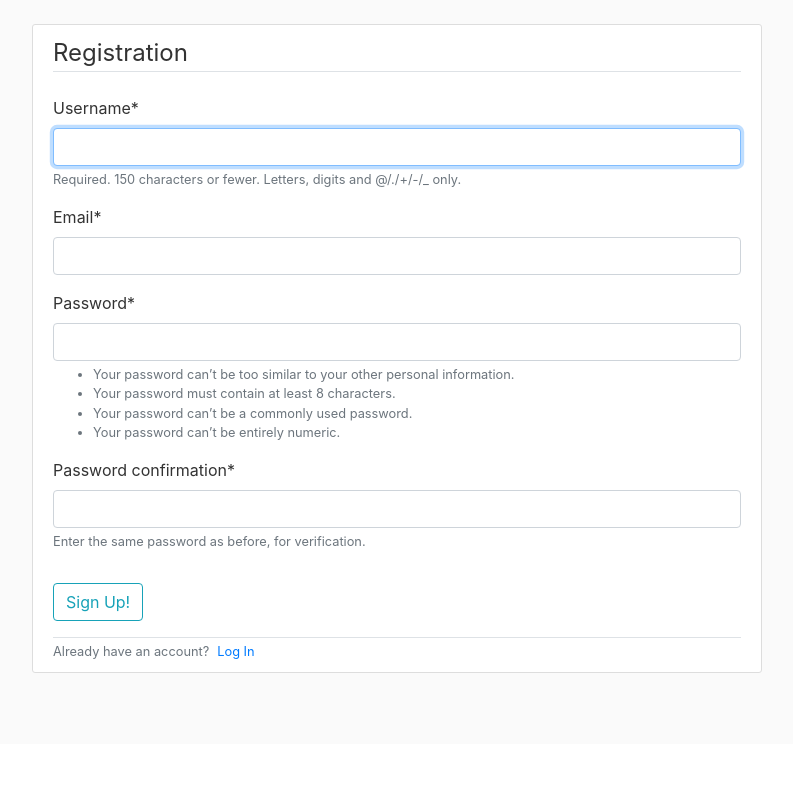
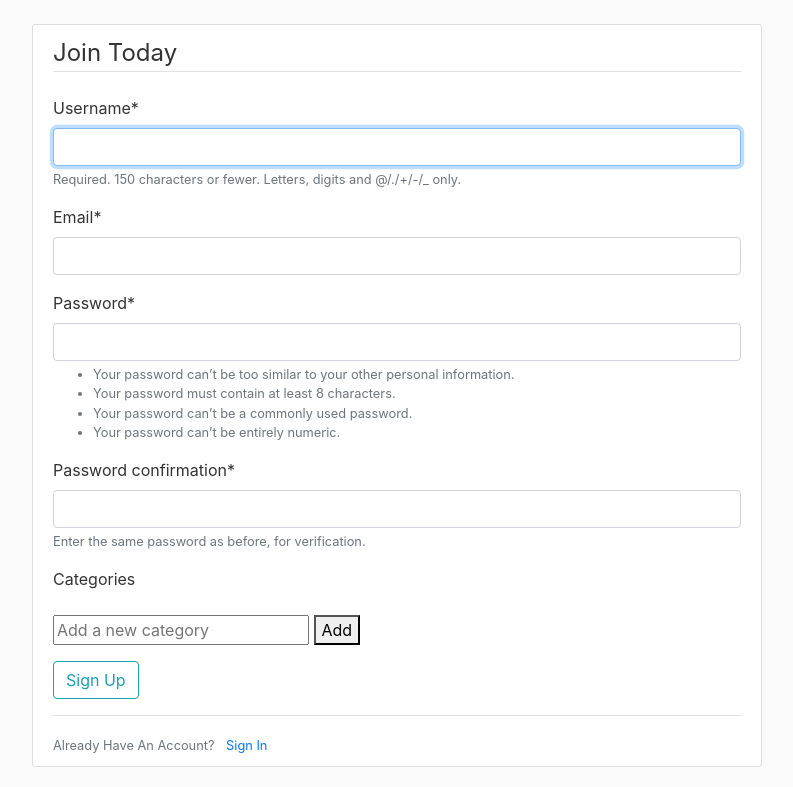
Before and after one commit to Handenurcoskun/SWE574-Team2, a Django app: page /register/ in a window 1280 px wide. Shown: the part 56-843 px from the top of the page, without its empty margins (53-846 px from the left). Before the commit the page ends 729 px from the top, so only its background shows below. Run offline with Django 4.2, Linux system fonts and the light colour scheme; some libraries are stand-ins or nearby versions.

Commit message:
Category feature update

```diff
--- a/users/forms.py
+++ b/users/forms.py
@@ -1,14 +1,9 @@
 from django import forms
 from django.contrib.auth.models import User
 from django.contrib.auth.forms import UserCreationForm
-from .models import Profile
+from django.forms import MultipleHiddenInput
+from .models import Profile, Category
 
-class UserRegisterForm(UserCreationForm):
-    email = forms.EmailField()
-
-    class Meta:
-        model = User
-        fields = ['username', 'email', 'password1', 'password2']
 
 class UserUpdateForm(forms.ModelForm):
         email = forms.EmailField()
@@ -17,7 +12,99 @@
             model = User
             fields = ['username', 'email']
 
+# CATEGORIES = [
+#     ('art', 'Art'),
+#     ('baseball', 'Baseball'),
+#     ('basketball', 'Basketball'),
+#     ('business', 'Business'),
+#     ('culture', 'Culture'),
+#     ('economy', 'Economy'),
+#     ('education', 'Education'),
+#     ('entertainment', 'Entertainment'),
+#     ('environment', 'Environment'),
+#     ('earthquakes', 'Earthquakes'),
+#     ('fashion', 'Fashion'),
+#     ('food', 'Food'),
+#     ('football', 'Football'),
+#     ('games', 'Games'),
+#     ('health', 'Health'),
+#     ('history', 'History'),
+#     ('hockey', 'Hockey'),
+#     ('language', 'Language'),
+#     ('literature', 'Literature'),
+#     ('music', 'Music'),
+#     ('nature', 'Nature'),
+#     ('philosophy', 'Philosophy'),
+#     ('politics', 'Politics'),
+#     ('religion', 'Religion'),
+#     ('science', 'Science'),
+#     ('society', 'Society'),
+#     ('software', 'Software'),
+#     ('sports', 'Sports'),
+#     ('technology', 'Technology'),
+#     ('tennis', 'Tennis'),
+#     ('travel', 'Travel'),
+#     ('volleyball', 'Volleyball'),
+# ]
+
+
 class ProfileUpdateForm(forms.ModelForm):
+    categories = forms.ModelMultipleChoiceField(
+        queryset=Category.objects.all(),
+        widget=forms.CheckboxSelectMultiple,
+    )
+    custom_category = forms.CharField(
+        max_length=100,
+        required=False,
+        help_text="Enter a new category name if you can't find it in the list above."
+    )
+
     class Meta:
         model = Profile
-        fields = ['image']
+        fields = ['image', 'categories', 'custom_category']
+
+    def save(self, commit=True):
+        profile = super(ProfileUpdateForm, self).save(commit=False)
+        if commit:
+            profile.save()
+        selected_categories = self.cleaned_data.get('categories')
+        custom_category_name = self.cleaned_data.get('custom_category')
+        if custom_category_name:
+            custom_category, created = Category.objects.get_or_create(name=custom_category_name)
+            selected_categories = list(selected_categories) + [custom_category]
+        profile.categories.set(selected_categories)
+        return profile
+
+
+class UserRegisterForm(UserCreationForm):
+    email = forms.EmailField()
+    categories = forms.ModelMultipleChoiceField(
+        queryset=Category.objects.all(),
+        widget=forms.CheckboxSelectMultiple,
+        required=False,
+    )
+
+    class Meta:
+        model = User
+        fields = ['username', 'email', 'password1', 'password2', 'categories']
+
+    def clean(self):
+        cleaned_data = super().clean()
+        custom_categories = self.data.getlist('custom_categories')
+        categories = cleaned_data.get('categories')
+        if categories is None:
+            categories = []
+        else:
+            categories = list(categories)
+
+        for category_name in custom_categories:
+            category, created = Category.objects.get_or_create(name=category_name)
+            categories.append(category)
+        cleaned_data['categories'] = categories
+
+    def save(self, commit=True):
+        user = super(UserRegisterForm, self).save(commit=False)
+        user.save()
+        categories = self.cleaned_data.get('categories')
+        user.profile.categories.add(*categories)
+        return user
--- a/users/templates/users/register.html
+++ b/users/templates/users/register.html
@@ -1,21 +1,54 @@
 {% extends "blog/base.html" %}
 {% load crispy_forms_tags %}
 {% block content %}
-    <div class="content-section">
-      <form method="POST">
+  <div class="content-section">
+    <form method="POST" enctype="multipart/form-data">
         {% csrf_token %}
         <fieldset class="form-group">
-          <legend class="border-bottom mb-4">Registration</legend>
-          {{ form|crispy }}
+            <legend class="border-bottom mb-4">Join Today</legend>
+            {{ form|crispy }}
+            <div id="add-category-container">
+                <input id="add-category-input" type="text" placeholder="Add a new category" />
+                <button id="add-category-button" type="button">Add</button>
+            </div>
         </fieldset>
         <div class="form-group">
-          <button class="btn btn-outline-info" type="submit">Sign Up!</button>
+            <button class="btn btn-outline-info" type="submit">Sign Up</button>
         </div>
-      </form>
-      <div class="border-top pt3">
+    </form>
+    <div class="border-top pt-3">
         <small class="text-muted">
-          Already have an account?<a class="ml-2" href="{% url 'login' %}">Log In</a>
+            Already Have An Account? <a class="ml-2" href="{% url 'login' %}">Sign In</a>
         </small>
-      </div>
     </div>
+  </div>
+  <script>
+	document.addEventListener('DOMContentLoaded', function() {
+	    const addCategoryButton = document.getElementById('add-category-button');
+	    const addCategoryInput = document.getElementById('add-category-input');
+	    const categoryCheckboxes = document.querySelectorAll('input[type=checkbox]');
+
+	    addCategoryButton.addEventListener('click', function() {
+	        const newCategoryName = addCategoryInput.value.trim();
+	        if (newCategoryName) {
+	            const newCheckbox = document.createElement('input');
+	            newCheckbox.type = 'checkbox';
+	            newCheckbox.name = 'custom_categories';
+	            newCheckbox.value = newCategoryName;
+	            newCheckbox.checked = true;
+
+	            const label = document.createElement('label');
+	            label.textContent = newCategoryName;
+
+	            const container = document.createElement('div');
+	            container.appendChild(newCheckbox);
+	            container.appendChild(label);
+
+	            const categoryContainer = categoryCheckboxes[0].parentElement.parentElement;
+	            categoryContainer.appendChild(container);
+	            addCategoryInput.value = '';
+	        }
+	    });
+	});
+  </script>
 {% endblock content %}
--- a/users/views.py
+++ b/users/views.py
@@ -3,7 +3,7 @@
 from django.contrib.auth.decorators import login_required
 from .forms import UserRegisterForm, UserUpdateForm, ProfileUpdateForm
 from django.views.generic import ListView, DetailView
-from .models import Profile
+from .models import Profile, Category
 
 
 def follow_unfollow_profile(request):
@@ -21,9 +21,12 @@
     if request.method == 'POST':
         form = UserRegisterForm(request.POST)
         if form.is_valid():
-            form.save()
+            user = form.save()
+            selected_categories = form.cleaned_data.get('categories')
+            user.profile.categories.set(selected_categories)
+            user.profile.save()
             username = form.cleaned_data.get('username')
-            messages.success(request, f'Account created for {username}!')
+            messages.success(request, f'Your account has been created! You are now able to log in')
             return redirect('login')
     else:
         form = UserRegisterForm()
```
Also changed, not shown: users/models.py (+15 -0 lines), users/templates/users/profile.html (+19 -0 lines).
